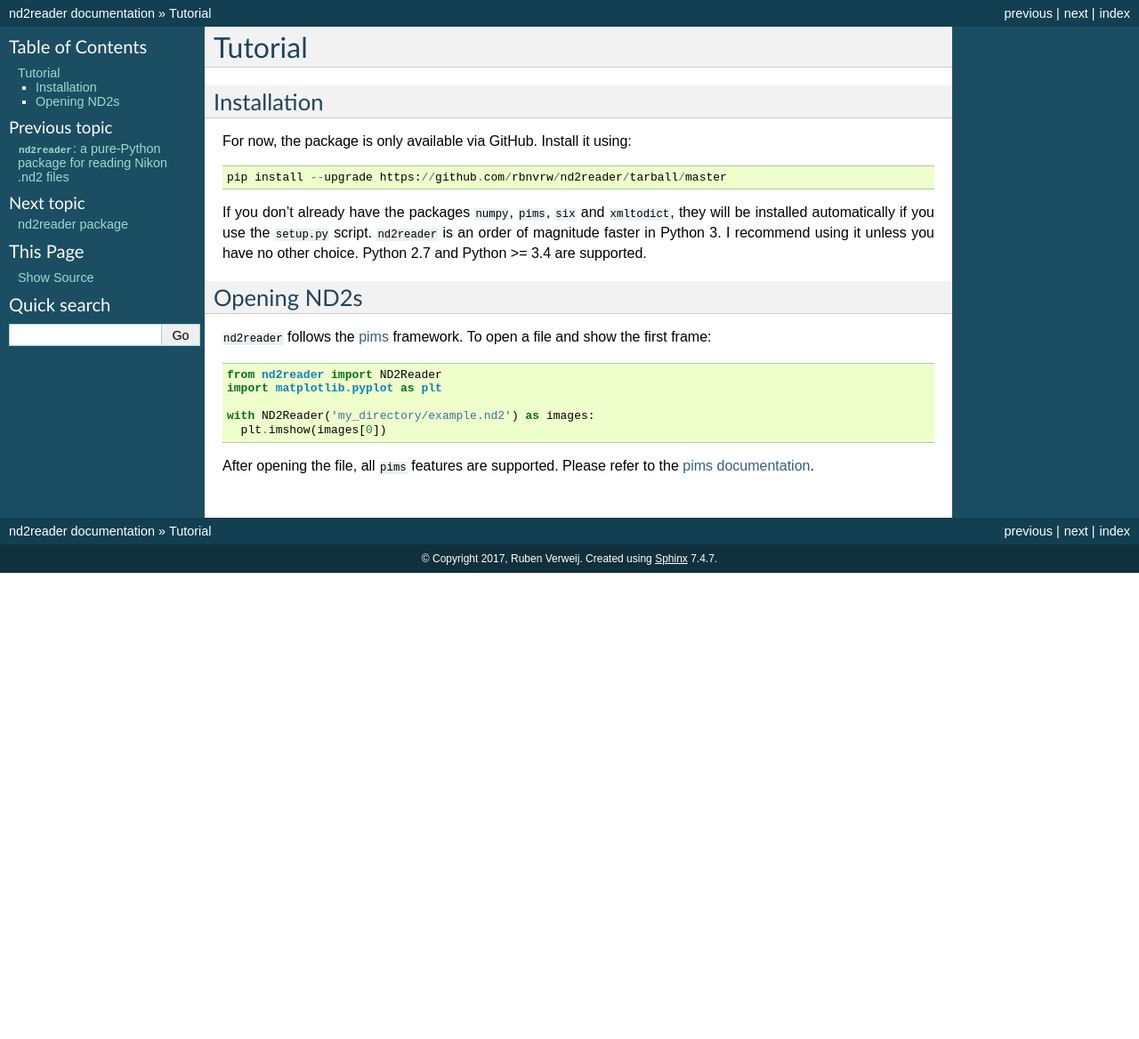
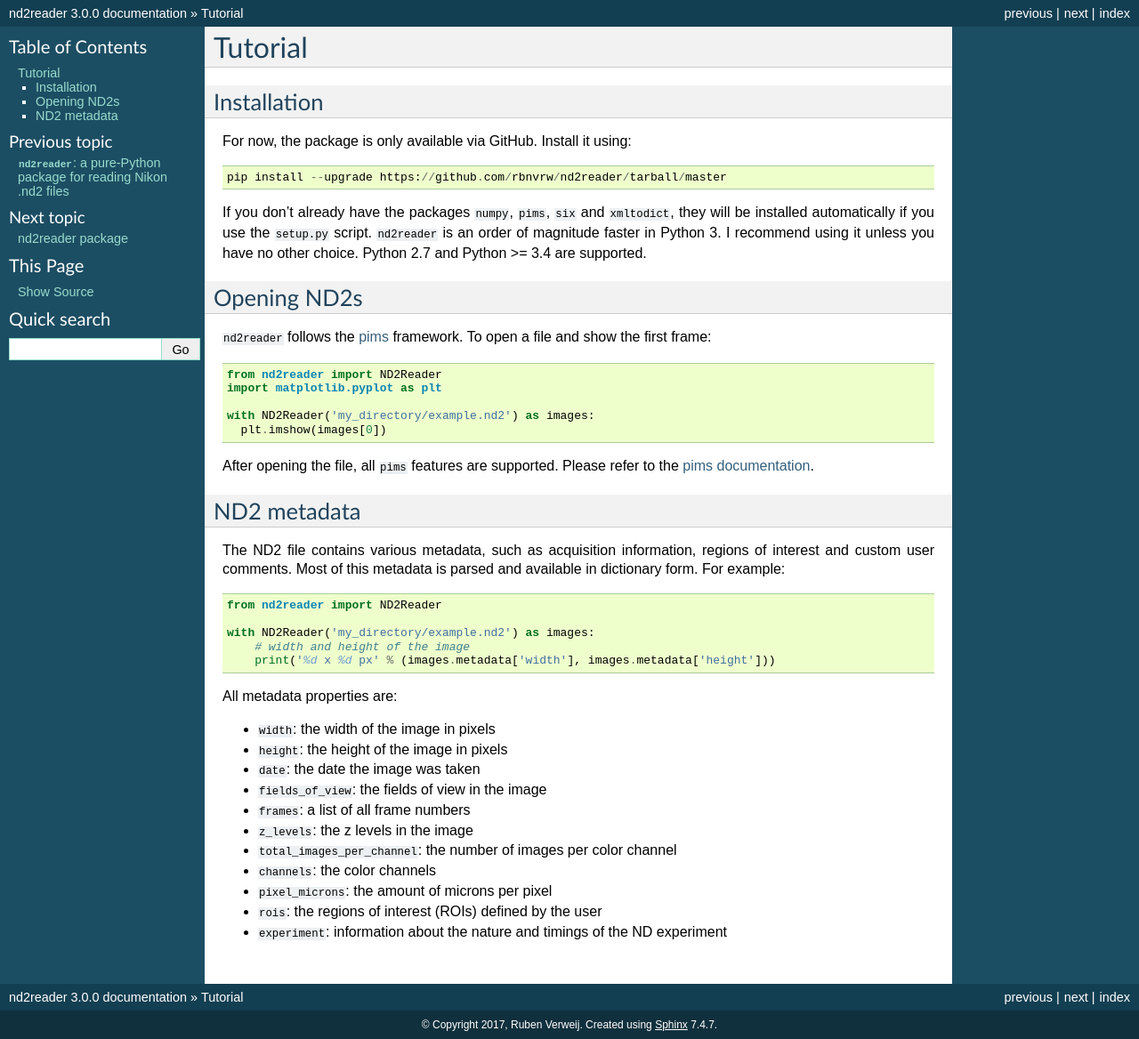
Before and after one commit to Open-Science-Tools/nd2reader, a Sphinx documentation site: the page built from sphinx/tutorial.md, in a window 1280 px wide. Shown: the whole page at 89% size. Built offline with Sphinx 7.4.7, drawn with Linux system fonts in a browser that asks for light colours; before the commit the page ends 900 px from its top, so only the background shows below that.

Commit message:
Update documentation, quick start tutorial

````diff
--- a/sphinx/conf.py
+++ b/sphinx/conf.py
@@ -44,9 +44,9 @@ author = 'Ruben Verweij'
 # built documents.
 #
 # The short X.Y version.
-version = ''
+version = '3.0.0'
 # The full version, including alpha/beta/rc tags.
-release = ''
+release = '3.0.0'
 
 # The language for content autogenerated by Sphinx. Refer to documentation
 # for a list of supported languages.
--- a/sphinx/nd2reader.rst
+++ b/sphinx/nd2reader.rst
@@ -55,7 +55,7 @@ nd2reader.exceptions module
     :undoc-members:
     :show-inheritance:
 
-nd2reader.exceptions artificial
+nd2reader.artificial module
 -------------------------------
 
 .. automodule:: nd2reader.artificial
--- a/sphinx/tutorial.md
+++ b/sphinx/tutorial.md
@@ -24,3 +24,32 @@ with ND2Reader('my_directory/example.nd2') as images:
 ```
 
 After opening the file, all `pims` features are supported. Please refer to the [pims documentation](http://soft-matter.github.io/pims/).
+
+### ND2 metadata
+
+The ND2 file contains various metadata, such as acquisition information,
+regions of interest and custom user comments. Most of this metadata is parsed
+and available in dictionary form. For example:
+
+```python
+from nd2reader import ND2Reader
+
+with ND2Reader('my_directory/example.nd2') as images:
+    # width and height of the image
+    print('%d x %d px' % (images.metadata['width'], images.metadata['height']))
+
+```
+
+All metadata properties are:
+
+* `width`: the width of the image in pixels
+* `height`: the height of the image in pixels
+* `date`: the date the image was taken
+* `fields_of_view`: the fields of view in the image
+* `frames`: a list of all frame numbers
+* `z_levels`: the z levels in the image
+* `total_images_per_channel`: the number of images per color channel
+* `channels`: the color channels
+* `pixel_microns`: the amount of microns per pixel
+* `rois`: the regions of interest (ROIs) defined by the user
+* `experiment`: information about the nature and timings of the ND experiment
````
